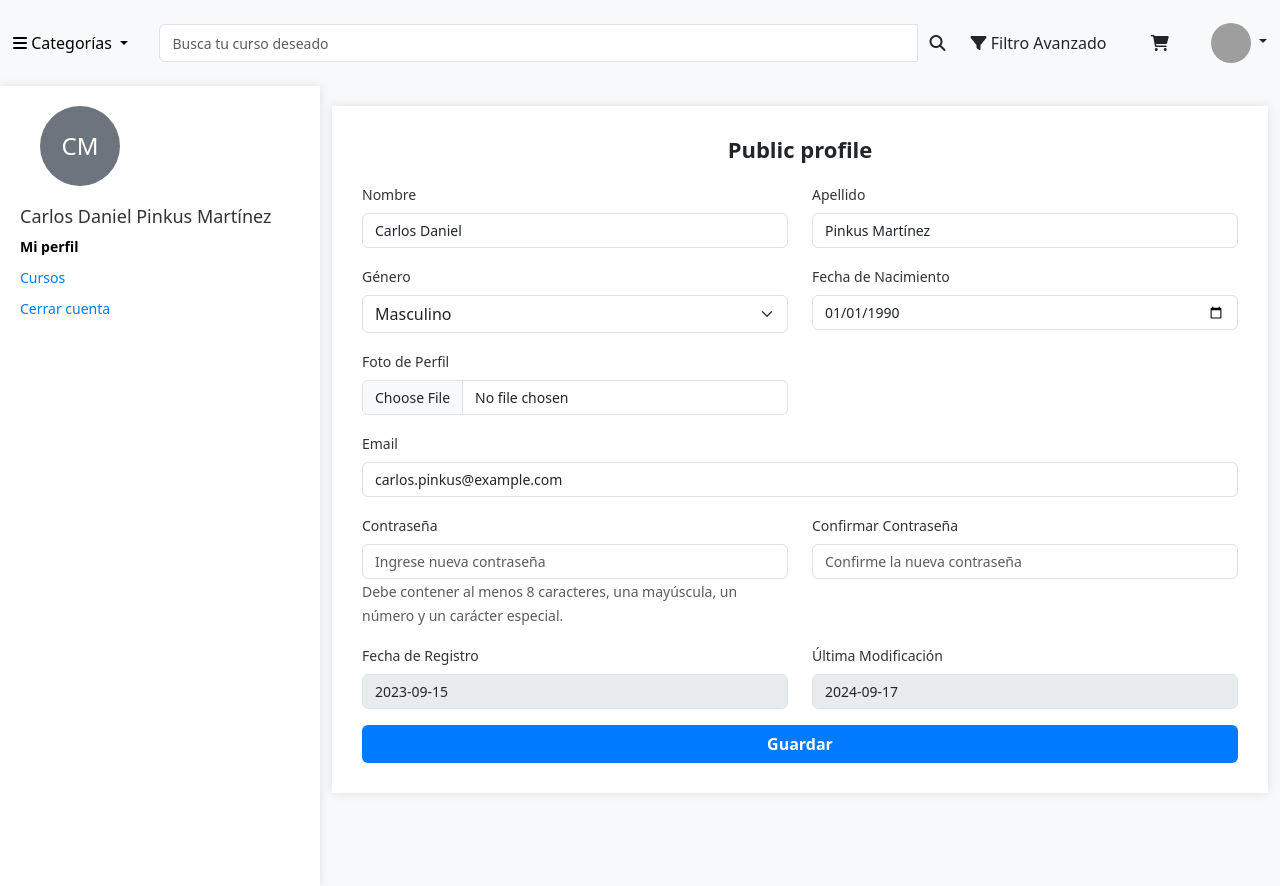
After one commit to IsisFlores82/BDM-Capa_Intermedia, a PHP site: page /Profile.html in a window 1280 px wide. The commit adds this page. Run offline with PHP 8.4, Linux system fonts and the light colour scheme; some libraries are stand-ins or nearby versions; grey boxes are pictures that could not be loaded.

Commit message:
Vista MI perfil
cursos que llevas y editar tu informacion con una validacion en la contrase;a, ademas de peque;os cambios para que se vea mejor

```diff
--- a/Frontend/Carrito.css
+++ b/Frontend/Carrito.css
@@ -1,5 +1,6 @@
 body{
   padding-left: 10px;
+  background-color: #f8f9fa;
 }
 
 .car-item{
--- a/Frontend/Carrito.html
+++ b/Frontend/Carrito.html
@@ -49,6 +49,7 @@
                 <img src="https://miro.medium.com/v2/resize:fit:698/1*0jjdu52m0MO4SjLWiCVOlg.jpeg" alt="Perfil" class="rounded-circle" width="40" height="40">
             </button>
             <ul class="dropdown-menu dropdown-menu-end" aria-labelledby="profileDropdown">
+                <li><a class="dropdown-item" href="Profile.html">Perfil</a></li>
                 <li><a class="dropdown-item" href="Kardex.html">Kardex</a></li>
                 <li><a class="dropdown-item" href="Mensajeria.html">Mensajes</a></li>
                 <li><hr class="dropdown-divider"></li>
--- a/Frontend/DashboardStudent.css
+++ b/Frontend/DashboardStudent.css
@@ -1,3 +1,6 @@
+body {
+    background-color: #f8f9fa;
+}
 #categoriesCarousel .carousel-item {
     background-color: #cff4fc;
     color: #052c65;
--- a/Frontend/DashboardStudent.html
+++ b/Frontend/DashboardStudent.html
@@ -44,6 +44,7 @@
                     <img src="https://miro.medium.com/v2/resize:fit:698/1*0jjdu52m0MO4SjLWiCVOlg.jpeg" alt="Perfil" class="rounded-circle" width="40" height="40">
                 </button>
                 <ul class="dropdown-menu dropdown-menu-end" aria-labelledby="profileDropdown">
+                    <li><a class="dropdown-item" href="Profile.html">Perfil</a></li>
                     <li><a class="dropdown-item" href="Kardex.html">Kardex</a></li>
                     <li><a class="dropdown-item" href="Mensajeria.html">Mensajes</a></li>
                     <li><hr class="dropdown-divider"></li>
--- a/Frontend/Mensajeria.css
+++ b/Frontend/Mensajeria.css
@@ -1,3 +1,6 @@
+body {
+  background-color: #f8f9fa;
+}
 .chat-container {
   display: flex;
   flex-direction: column-reverse; /* Invertir el flujo de los elementos */
--- a/Frontend/Mensajeria.html
+++ b/Frontend/Mensajeria.html
@@ -44,6 +44,7 @@
                 <img src="https://miro.medium.com/v2/resize:fit:698/1*0jjdu52m0MO4SjLWiCVOlg.jpeg" alt="Perfil" class="rounded-circle" width="40" height="40">
             </button>
             <ul class="dropdown-menu dropdown-menu-end" aria-labelledby="profileDropdown">
+                <li><a class="dropdown-item" href="Profile.html">Perfil</a></li>
                 <li><a class="dropdown-item" href="Kardex.html">Kardex</a></li>
                 <li><a class="dropdown-item" href="Mensajeria.html">Mensajes</a></li>
                 <li><hr class="dropdown-divider"></li>
@@ -195,7 +196,9 @@
   <div class="container col-9 bg-body-secondary ">
     <div class="row bg-light-subtle rounded">
       <textarea name="" id="" class="hacer-mensaje rounded col-11"></textarea>
-      <i class="bi bi-send col-1 d-flex justify-content-center align-items-center fs-4 text"></i>
+      <button class="btn col-1 d-flex justify-content-center align-items-center">
+        <i class="bi bi-send fs-4 text"></i>
+    </button>
     </div>
     <br>
   </div>
--- /dev/null
+++ b/Frontend/Profile.css
@@ -0,0 +1,78 @@
+body {
+    background-color: #f8f9fa;
+}
+
+.sidebar {
+    background-color: #fff;
+    padding: 20px;
+    height: 100vh;
+    box-shadow: 0 0 10px rgba(0, 0, 0, 0.1);
+}
+
+.sidebar h4 {
+    margin-top: 20px;
+    font-size: 18px;
+    color: #333;
+}
+
+.sidebar a {
+    text-decoration: none;
+    color: #007bff;
+    font-size: 14px;
+    display: block;
+    margin-bottom: 10px;
+}
+
+.sidebar .active {
+    font-weight: bold;
+    color: #000;
+}
+
+.profile-container, .courses-contaioner {
+    background-color: #fff;
+    padding: 30px;
+    box-shadow: 0 0 10px rgba(0, 0, 0, 0.1);
+    margin-top: 20px;
+}
+
+.profile-container h2,.courses-contaioner h2 {
+    font-size: 22px;
+    margin-bottom: 20px;
+    text-align: center;
+    font-weight: bold;
+}
+
+.form-label {
+    font-size: 14px;
+    color: #333;
+}
+
+.form-control {
+    font-size: 14px;
+}
+
+.form-control:focus {
+    border-color: #007bff;
+    box-shadow: 0 0 5px rgba(0, 123, 255, 0.25);
+}
+
+.btn-save {
+    background-color: #007bff;
+    color: #fff;
+    font-weight: bold;
+    width: 100%;
+}
+
+.profile-img {
+    background-color: #6c757d;
+    color: #fff;
+    font-size: 24px;
+    width: 80px;
+    height: 80px;
+    border-radius: 50%;
+    display: flex;
+    justify-content: center;
+    align-items: center;
+    margin-bottom: 20px;
+    margin-left: 20px;
+}
--- /dev/null
+++ b/Frontend/Profile.html
@@ -0,0 +1,199 @@
+<!DOCTYPE html>
+<html lang="es">
+<head>
+    <meta charset="UTF-8">
+    <meta name="viewport" content="width=device-width, initial-scale=1.0">
+    <title>Miku Academy</title>
+    <link href="https://cdn.jsdelivr.net/npm/bootstrap@5.3.0-alpha1/dist/css/bootstrap.min.css" rel="stylesheet">
+    <link rel="stylesheet" href="https://cdnjs.cloudflare.com/ajax/libs/font-awesome/6.1.1/css/all.min.css">
+     <!-- Bootstrap JS -->
+     <script src="https://cdn.jsdelivr.net/npm/bootstrap@5.3.0-alpha1/dist/js/bootstrap.bundle.min.js"></script>
+    <script src="DashboardStudent.js"></script>
+    <link rel="stylesheet" href="DashboardStudent.css">
+    <link rel="stylesheet" href="Profile.css">
+</head>
+
+<body>
+    <header class="d-flex justify-content-between align-items-center py-3">
+        <div class="dropdown">
+            <button class="btn btn-light dropdown-toggle" type="button" id="dropdownMenuButton" data-bs-toggle="dropdown" aria-expanded="false">
+                <i class="fas fa-bars"></i> Categorías
+            </button>
+            <ul class="dropdown-menu" aria-labelledby="dropdownMenuButton">
+                <li><a class="dropdown-item" href="Search.html">Desarrollo Web</a></li>
+                <li><a class="dropdown-item" href="Search.html">Bases de Datos</a></li>
+                <li><a class="dropdown-item" href="Search.html">Marketing</a></li>
+                <li><a class="dropdown-item" href="Search.html">Diseño</a></li>
+                <li><a class="dropdown-item" href="Search.html">Unreal</a></li>
+
+                <!-- Agrega más categorías según sea necesario -->
+            </ul>
+        </div>
+        <div class="input-group w-75">
+            <input type="text" class="form-control" placeholder="Busca tu curso deseado">
+            <a href="Search.html" class="btn"><i class="fas fa-search"></i></a>
+            <button class="btn" data-bs-toggle="modal" data-bs-target="#searchModal">
+                <i class="fas fa-filter"></i> Filtro Avanzado
+            </button>
+        </div>
+        <div class="d-flex align-items-center">
+            <a href="Carrito.html" class="btn">
+                <i class="fas fa-shopping-cart me-3"></i>
+            </a>
+            <div class="dropdown">
+                <button class="btn dropdown-toggle" type="button" id="profileDropdown" data-bs-toggle="dropdown" aria-expanded="false">
+                    <img src="https://miro.medium.com/v2/resize:fit:698/1*0jjdu52m0MO4SjLWiCVOlg.jpeg" alt="Perfil" class="rounded-circle" width="40" height="40">
+                </button>
+                <ul class="dropdown-menu dropdown-menu-end" aria-labelledby="profileDropdown">
+                    <li><a class="dropdown-item" href="Profile.html">Perfil</a></li>
+                    <li><a class="dropdown-item" href="Kardex.html">Kardex</a></li>
+                    <li><a class="dropdown-item" href="Mensajeria.html">Mensajes</a></li>
+                    <li><hr class="dropdown-divider"></li>
+                    <li><a class="dropdown-item" href="SignUp.html">Cerrar Sesión</a></li>
+                </ul>
+            </div>
+        </div>
+            <!-- Ventana Modal -->
+<div class="modal fade" id="searchModal" tabindex="-1" aria-labelledby="searchModalLabel" aria-hidden="true">
+    <div class="modal-dialog modal-dialog-scrollable">
+        <div class="modal-content">
+            <div class="modal-header">
+                <h5 class="modal-title" id="searchModalLabel">Buscar Cursos</h5>
+                <button type="button" class="btn-close" data-bs-dismiss="modal" aria-label="Close"></button>
+            </div>
+            <div class="modal-body">
+                <form id="searchForm">
+                    <div class="mb-3">
+                        <label for="category" class="form-label">Categoría</label>
+                        <select id="category" class="form-select">
+                            <option value="">Selecciona una categoría</option>
+                            <option value="desarrollo">Desarrollo</option>
+                            <option value="base-datos">Bases de Datos</option>
+                            <option value="marketing">Marketing</option>
+                            <option value="diseno">Diseño</option>
+                            <option value="unreal">Unreal</option>
+                        </select>
+                    </div>
+                    <div class="mb-3">
+                        <label for="title" class="form-label">Título del Curso</label>
+                        <input type="text" id="title" class="form-control" placeholder="Ingrese el título">
+                    </div>
+                    <div class="mb-3">
+                        <label for="author" class="form-label">Autor</label>
+                        <input type="text" id="author" class="form-control" placeholder="Ingrese el nombre del autor">
+                    </div>
+                    <div class="mb-3">
+                        <label for="dateRange" class="form-label">Rango de Fechas</label>
+                        <input type="date" id="startDate" class="form-control">
+                        <input type="date" id="endDate" class="form-control mt-2">
+                    </div>
+                    <button type="submit" class="btn btn-primary">Buscar</button>
+                </form>
+            </div>
+        </div>
+    </div>
+</div>
+    </header>
+
+    <div class="container-fluid">
+        <div class="row">
+            <!-- Sidebar -->
+            <div class="col-md-3 sidebar">
+                <div class="profile-img">CM</div>
+                <h4>Carlos Daniel Pinkus Martínez</h4>
+                <a href="#MiPerfil" class="active" data-section="profile">Mi perfil</a>
+                <a href="#Cursos" data-section="courses">Cursos</a>
+                <a href="#CerrarCuenta">Cerrar cuenta</a>
+            </div>
+
+            <!-- Profile form -->
+            <div class="col-md-9" id="contentArea">
+                <div class="profile-container" id="profileContent">
+                    <h2>Public profile</h2>
+                    <form id="profileForm">
+                        <!-- Nombre y Apellido -->
+                        <div class="row mb-3">
+                            <div class="col-md-6">
+                                <label for="firstName" class="form-label">Nombre</label>
+                                <input type="text" class="form-control" id="firstName" value="Carlos Daniel" required>
+                            </div>
+                            <div class="col-md-6">
+                                <label for="lastName" class="form-label">Apellido</label>
+                                <input type="text" class="form-control" id="lastName" value="Pinkus Martínez" required>
+                            </div>
+                        </div>
+
+                        <!-- Género -->
+                        <div class="row mb-3">
+                            <div class="col-md-6">
+                                <label for="gender" class="form-label">Género</label>
+                                <select id="gender" class="form-select">
+                                    <option value="masculino">Masculino</option>
+                                    <option value="femenino">Femenino</option>
+                                    <option value="otro">Otro</option>
+                                </select>
+                            </div>
+                            <div class="col-md-6">
+                                <label for="birthdate" class="form-label">Fecha de Nacimiento</label>
+                                <input type="date" class="form-control" id="birthdate" value="1990-01-01" required>
+                            </div>
+                        </div>
+
+                        <!-- Foto de Perfil -->
+                        <div class="row mb-3">
+                            <div class="col-md-6">
+                                <label for="profilePhoto" class="form-label">Foto de Perfil</label>
+                                <input type="file" class="form-control" id="profilePhoto" accept="image/*">
+                            </div>
+                        </div>
+
+                        <!-- Email -->
+                        <div class="row mb-3">
+                            <div class="col-md-12">
+                                <label for="email" class="form-label">Email</label>
+                                <input type="email" class="form-control" id="email" value="carlos.pinkus@example.com" required>
+                            </div>
+                        </div>
+
+                        <!-- Contraseña -->
+                        <div class="row mb-3">
+                            <div class="col-md-6">
+                                <label for="password" class="form-label">Contraseña</label>
+                                <input type="password" class="form-control" id="password" placeholder="Ingrese nueva contraseña">
+                                <small class="form-text text-muted">Debe contener al menos 8 caracteres, una mayúscula, un número y un carácter especial.</small>
+                            </div>
+                            <div class="col-md-6">
+                                <label for="confirmPassword" class="form-label">Confirmar Contraseña</label>
+                                <input type="password" class="form-control" id="confirmPassword" placeholder="Confirme la nueva contraseña">
+                            </div>
+                        </div>
+
+                        <!-- Fecha de Registro y Última Modificación (no editables) -->
+                        <div class="row mb-3">
+                            <div class="col-md-6">
+                                <label for="registrationDate" class="form-label">Fecha de Registro</label>
+                                <input type="text" class="form-control" id="registrationDate" value="2023-09-15" disabled>
+                            </div>
+                            <div class="col-md-6">
+                                <label for="lastUpdate" class="form-label">Última Modificación</label>
+                                <input type="text" class="form-control" id="lastUpdate" value="2024-09-17" disabled>
+                            </div>
+                        </div>
+
+                        <!-- Botón Guardar -->
+                        <button type="submit" class="btn btn-save">Guardar</button>
+                    </form>
+                </div>
+                <div class="courses-container d-none" id="coursesContent">
+                    <h2>Mis Cursos</h2>
+                    <div class="row">
+                        <!-- Los cursos se añadirán aquí mediante JavaScript -->
+                    </div>
+                </div>
+            </div>
+        </div>
+    </div>
+
+    <script src="Profile.js"></script>
+</body>
+</html>
--- a/Frontend/Search.html
+++ b/Frontend/Search.html
@@ -43,6 +43,7 @@
                     <img src="https://miro.medium.com/v2/resize:fit:698/1*0jjdu52m0MO4SjLWiCVOlg.jpeg" alt="Perfil" class="rounded-circle" width="40" height="40">
                 </button>
                 <ul class="dropdown-menu dropdown-menu-end" aria-labelledby="profileDropdown">
+                    <li><a class="dropdown-item" href="Profile.html">Perfil</a></li>
                     <li><a class="dropdown-item" href="Kardex.html">Kardex</a></li>
                     <li><a class="dropdown-item" href="Mensajeria.html">Mensajes</a></li>
                     <li><hr class="dropdown-divider"></li>
```
Also changed, not shown: Frontend/Kardex.css (added, +42 -0 lines), Frontend/Kardex.html (+11 -1 lines), Frontend/Profile.js (added, +102 -0 lines).
